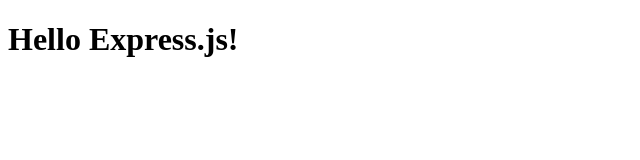
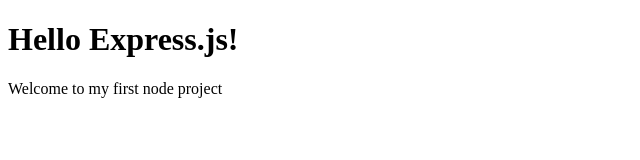
Before and after one commit to cameronbass/node-server, a website: page public/index.html in a window 1280 px wide. Shown: the whole page, without its empty margins (0-640 px from the left). Drawn offline with Linux system fonts and the light colour scheme.

Commit message:
add new message because I'm a NOOB

```diff
--- a/public/index.html
+++ b/public/index.html
@@ -7,5 +7,6 @@
 
   <body>
     <h1> Hello Express.js!</h1>
+    <p> Welcome to my first node project</p>
   </body>
 </html>
```
